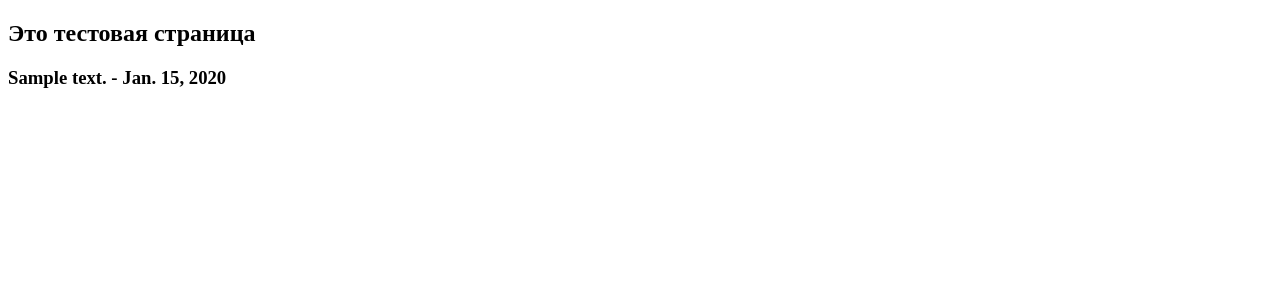
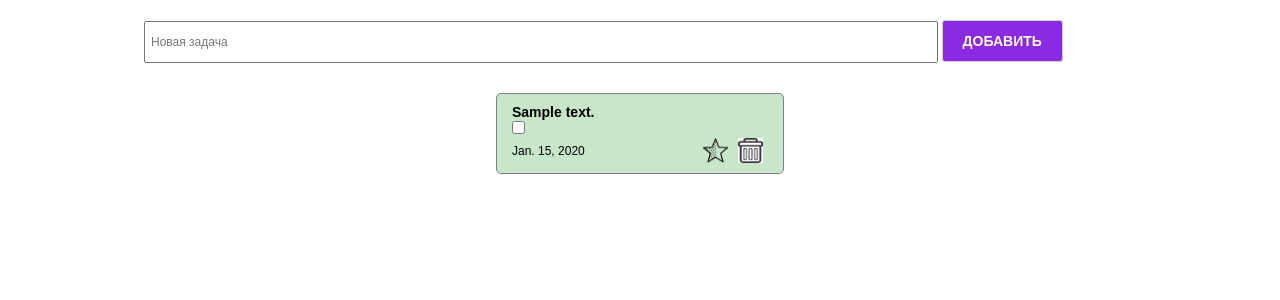
Before and after one commit to aduish/todopython, a Django app: page /test/ in a window 1280 px wide. Shown: the top 300 px of the page. Run offline with Django 3.2, Linux system fonts and the light colour scheme; tables that the repository leaves empty hold one stand-in row (values such as "Sample post").

Commit message:
added 32 lesson

```diff
--- a/main/templates/test.html
+++ b/main/templates/test.html
@@ -1,14 +1,43 @@
+{% load static %}
 <!DOCTYPE html>
 <html lang="en">
     <head>
         <meta charset="UTF-8">
         <meta name="viewport" content="width=device-width, initial-scale=1.0">
-    <title>Document</title>
+        <title>Todo List</title>
+        <!-- <link rel="stylesheet" href="./css/index.css"> -->
+        <link rel="stylesheet" href="{% static 'css/index.css'%}">
+        <!-- <link rel="stylesheet" href="./css/checkbox.css"> -->
+        <link rel="stylesheet" href="{% static 'css/checkbox.css'%}">
     </head>
 <body>
-    <h2>Это тестовая страница</h2>
+    <section>
+        <div class="create">
+            <input class="input" type="text" placeholder="Новая задача">
+            <button class="button">Добавить</button>
+        </div>
+
+        <div class="todo">
+
             {% for todo in todo_list %}
-        <h3>{{todo.text}} - {{todo.created_at}}</h3>
+            <div class="todo_item">
+                <div class="todo_item_header">
+                    <label class="container">
+                        <h4>{{todo.text}}</h4>
+                        <input type="checkbox">
+                        <span class="checkmark"></span>
+                    </label>
+                </div>
+                <div class="todo_item_footer">
+                    <p>{{todo.created_at}}</p>
+                    <div class="action_buttons">
+                        <img src="./icons/new.png" >
+                        <img src="./icons/backet.png" >
+                    </div>
+                </div>
+            </div>
             {% endfor %}
+        </div>
+     </section>
 </body>
 </html>
```
Lines whose indentation alone changed are shown as unchanged.
